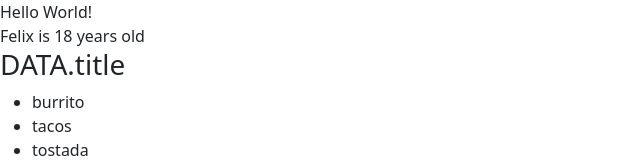
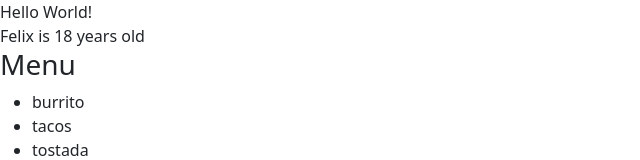
Before and after one commit to gigaamiridze/react-exercises, a React (Create React App) app: page / in a window 1280 px wide. Shown: the top 160 px of the page, without its empty margins (0-640 px from the left). Built offline with nearby package versions, Linux system fonts and the light colour scheme.

Commit message:
Added curly brackets for variable

```diff
--- a/src/exercises/02-Rendering/Menu.jsx
+++ b/src/exercises/02-Rendering/Menu.jsx
@@ -21,7 +21,7 @@ function Menu() {
 
   return (
     <>
-      <h3>DATA.title</h3>
+      <h3>{DATA.title}</h3>
       <ul>{items}</ul>
     </>
   );
```
